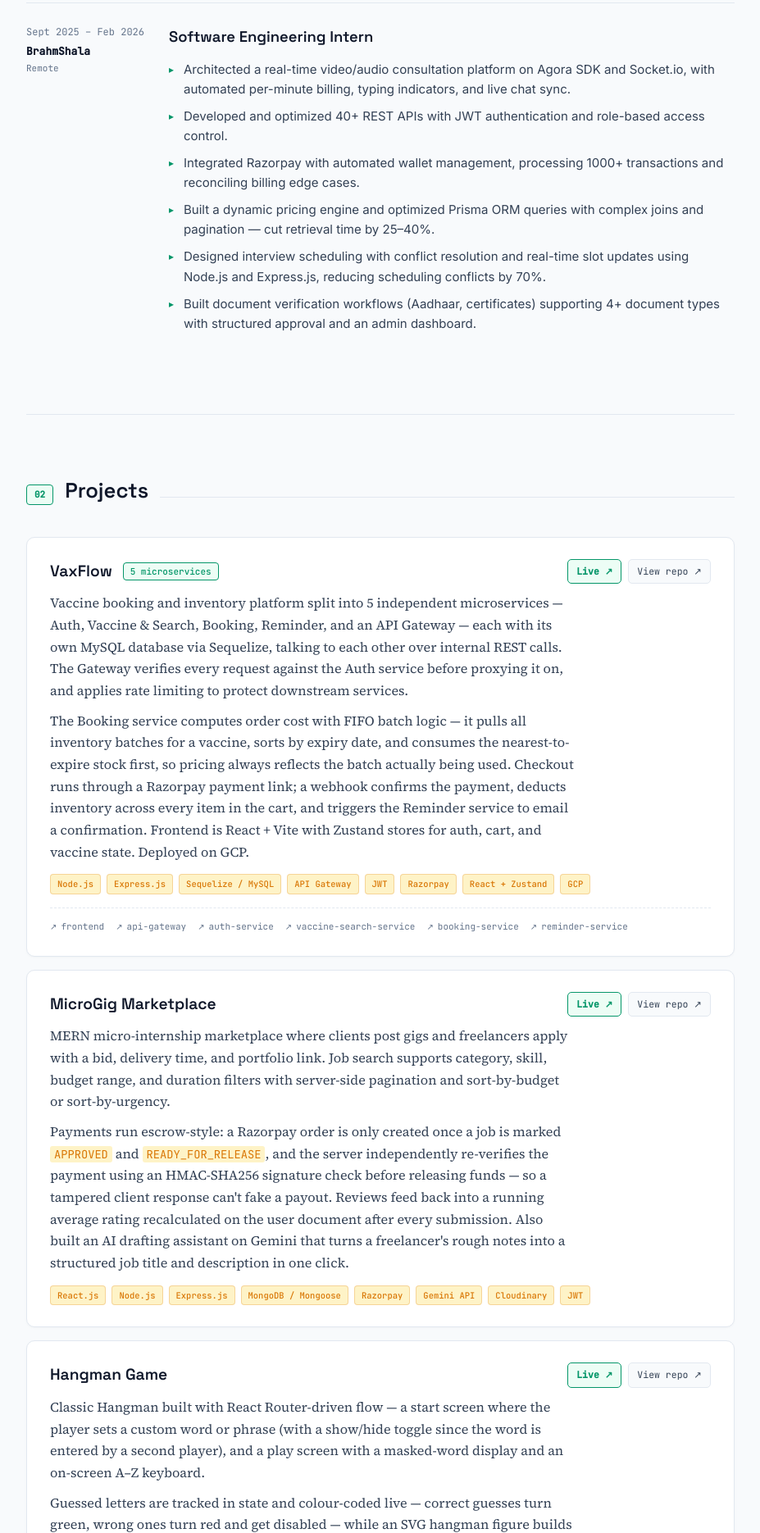
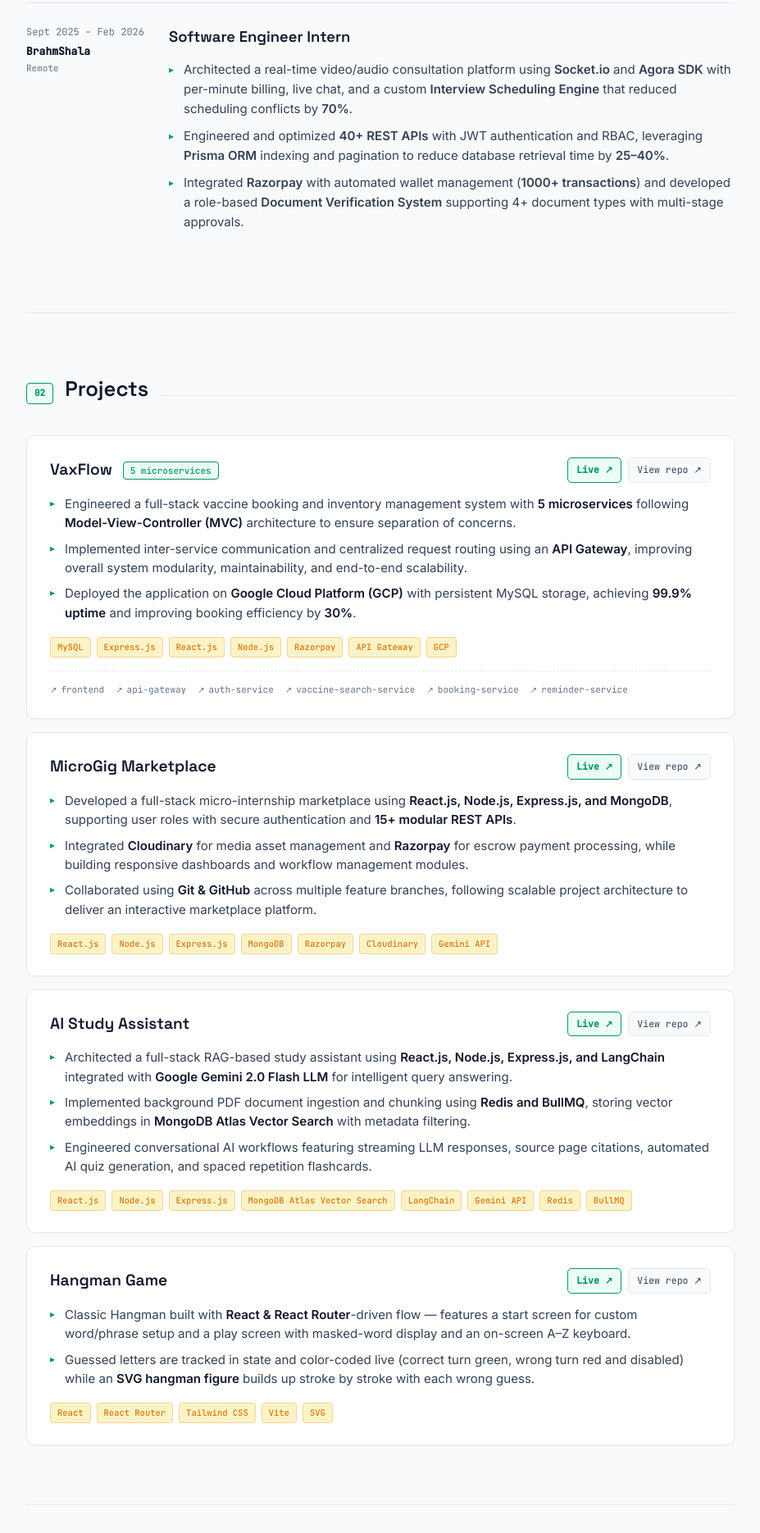
Before and after one commit to Bhallachirag/portfolio, a plain HTML site: page docs/index.html in a window 1280 px wide. Shown: the part 930-2800 px from the top of the page at 82% size, without its empty margins (176-1103 px from the left). Drawn offline with Linux system fonts and the light colour scheme.

Commit message:
Upload Chirag_Bhalla_Resume.pdf and format project descriptions into bullet points

```diff
--- a/docs/index.html
+++ b/docs/index.html
@@ -175,15 +175,39 @@
   .proj-link.live-link:hover{
     background:var(--accent);color:#FFFFFF;
   }
-  .proj-card p{
-    font-family:var(--font-serif);
-    color:var(--text-dim);font-size:1.01rem;line-height:1.65;
-    margin:6px 0 14px;max-width:640px;
+  .proj-bullets{
+    list-style:none;
+    display:flex;
+    flex-direction:column;
+    gap:8px;
+    margin:14px 0 18px;
   }
-  .proj-card p + p{margin-top:-4px;}
-  .proj-card code{
-    font-family:var(--font-mono);font-size:0.85em;color:var(--amber);
-    background:var(--amber-bg);padding:1px 5px;border-radius:3px;
+  .proj-bullets li{
+    position:relative;
+    padding-left:18px;
+    color:var(--text-dim);
+    font-size:0.94rem;
+    line-height:1.55;
+  }
+  .proj-bullets li::before{
+    content:'▸';
+    position:absolute;
+    left:0;
+    color:var(--accent);
+    font-size:12px;
+    top:2px;
+  }
+  .proj-bullets code{
+    font-family:var(--font-mono);
+    font-size:0.85em;
+    color:var(--amber);
+    background:var(--amber-bg);
+    padding:1px 5px;
+    border-radius:3px;
+  }
+  .proj-bullets strong{
+    color:var(--text);
+    font-weight:600;
   }
   .stack{display:flex;flex-wrap:wrap;gap:7px;}
   .stack span{
@@ -267,6 +291,7 @@
       <a href="#projects">projects</a>
       <a href="#skills">skills</a>
       <a href="#contact">contact</a>
+      <a href="Chirag_Bhalla_Resume.pdf" target="_blank" style="color:var(--accent);font-weight:600;">resume ↗</a>
     </nav>
   </div>
 </div>
@@ -286,6 +311,7 @@
     </p>
     <div class="cta-row">
       <a class="btn primary" href="mailto:chiragbhalla.dev@gmail.com">Email me →</a>
+      <a class="btn ghost" href="Chirag_Bhalla_Resume.pdf" target="_blank" style="border-color:var(--accent);color:var(--accent);background:var(--accent-bg);font-weight:600;">📄 Resume / CV ↗</a>
       <a class="btn ghost" href="https://github.com/Bhallachirag" target="_blank">GitHub</a>
       <a class="btn ghost" href="https://www.linkedin.com/in/chirag-bhalla-892a91292" target="_blank">LinkedIn</a>
       <a class="btn ghost" href="tel:+919140358239">+91 91403 58239</a>
@@ -314,14 +340,11 @@
         <span style="color:var(--text-faint);font-size:11px;">Remote</span>
       </div>
       <div>
-        <div class="job-role">Software Engineering Intern</div>
+        <div class="job-role">Software Engineer Intern</div>
         <ul>
-          <li>Architected a real-time video/audio consultation platform on Agora SDK and Socket.io, with automated per-minute billing, typing indicators, and live chat sync.</li>
-          <li>Developed and optimized 40+ REST APIs with JWT authentication and role-based access control.</li>
-          <li>Integrated Razorpay with automated wallet management, processing 1000+ transactions and reconciling billing edge cases.</li>
-          <li>Built a dynamic pricing engine and optimized Prisma ORM queries with complex joins and pagination — cut retrieval time by 25–40%.</li>
-          <li>Designed interview scheduling with conflict resolution and real-time slot updates using Node.js and Express.js, reducing scheduling conflicts by 70%.</li>
-          <li>Built document verification workflows (Aadhaar, certificates) supporting 4+ document types with structured approval and an admin dashboard.</li>
+          <li>Architected a real-time video/audio consultation platform using <strong>Socket.io</strong> and <strong>Agora SDK</strong> with per-minute billing, live chat, and a custom <strong>Interview Scheduling Engine</strong> that reduced scheduling conflicts by <strong>70%</strong>.</li>
+          <li>Engineered and optimized <strong>40+ REST APIs</strong> with JWT authentication and RBAC, leveraging <strong>Prisma ORM</strong> indexing and pagination to reduce database retrieval time by <strong>25–40%</strong>.</li>
+          <li>Integrated <strong>Razorpay</strong> with automated wallet management (<strong>1000+ transactions</strong>) and developed a role-based <strong>Document Verification System</strong> supporting 4+ document types with multi-stage approvals.</li>
         </ul>
       </div>
     </div>
@@ -344,10 +367,13 @@
             <a class="proj-link" href="https://github.com/Bhallachirag/FinalFrontend" target="_blank">View repo ↗</a>
           </div>
         </div>
-        <p>Vaccine booking and inventory platform split into 5 independent microservices — Auth, Vaccine &amp; Search, Booking, Reminder, and an API Gateway — each with its own MySQL database via Sequelize, talking to each other over internal REST calls. The Gateway verifies every request against the Auth service before proxying it on, and applies rate limiting to protect downstream services.</p>
-        <p>The Booking service computes order cost with FIFO batch logic — it pulls all inventory batches for a vaccine, sorts by expiry date, and consumes the nearest-to-expire stock first, so pricing always reflects the batch actually being used. Checkout runs through a Razorpay payment link; a webhook confirms the payment, deducts inventory across every item in the cart, and triggers the Reminder service to email a confirmation. Frontend is React + Vite with Zustand stores for auth, cart, and vaccine state. Deployed on GCP.</p>
+        <ul class="proj-bullets">
+          <li>Engineered a full-stack vaccine booking and inventory management system with <strong>5 microservices</strong> following <strong>Model-View-Controller (MVC)</strong> architecture to ensure separation of concerns.</li>
+          <li>Implemented inter-service communication and centralized request routing using an <strong>API Gateway</strong>, improving overall system modularity, maintainability, and end-to-end scalability.</li>
+          <li>Deployed the application on <strong>Google Cloud Platform (GCP)</strong> with persistent MySQL storage, achieving <strong>99.9% uptime</strong> and improving booking efficiency by <strong>30%</strong>.</li>
+        </ul>
         <div class="stack">
-          <span>Node.js</span><span>Express.js</span><span>Sequelize / MySQL</span><span>API Gateway</span><span>JWT</span><span>Razorpay</span><span>React + Zustand</span><span>GCP</span>
+          <span>MySQL</span><span>Express.js</span><span>React.js</span><span>Node.js</span><span>Razorpay</span><span>API Gateway</span><span>GCP</span>
         </div>
         <div class="repo-row">
           <a href="https://github.com/Bhallachirag/FinalFrontend" target="_blank">frontend</a>
@@ -367,10 +393,31 @@
             <a class="proj-link" href="https://github.com/Bhallachirag/MicroGig" target="_blank">View repo ↗</a>
           </div>
         </div>
-        <p>MERN micro-internship marketplace where clients post gigs and freelancers apply with a bid, delivery time, and portfolio link. Job search supports category, skill, budget range, and duration filters with server-side pagination and sort-by-budget or sort-by-urgency.</p>
-        <p>Payments run escrow-style: a Razorpay order is only created once a job is marked <code>APPROVED</code> and <code>READY_FOR_RELEASE</code>, and the server independently re-verifies the payment using an HMAC-SHA256 signature check before releasing funds — so a tampered client response can't fake a payout. Reviews feed back into a running average rating recalculated on the user document after every submission. Also built an AI drafting assistant on Gemini that turns a freelancer's rough notes into a structured job title and description in one click.</p>
+        <ul class="proj-bullets">
+          <li>Developed a full-stack micro-internship marketplace using <strong>React.js, Node.js, Express.js, and MongoDB</strong>, supporting user roles with secure authentication and <strong>15+ modular REST APIs</strong>.</li>
+          <li>Integrated <strong>Cloudinary</strong> for media asset management and <strong>Razorpay</strong> for escrow payment processing, while building responsive dashboards and workflow management modules.</li>
+          <li>Collaborated using <strong>Git &amp; GitHub</strong> across multiple feature branches, following scalable project architecture to deliver an interactive marketplace platform.</li>
+        </ul>
         <div class="stack">
-          <span>React.js</span><span>Node.js</span><span>Express.js</span><span>MongoDB / Mongoose</span><span>Razorpay</span><span>Gemini API</span><span>Cloudinary</span><span>JWT</span>
+          <span>React.js</span><span>Node.js</span><span>Express.js</span><span>MongoDB</span><span>Razorpay</span><span>Cloudinary</span><span>Gemini API</span>
+        </div>
+      </div>
+
+      <div class="proj-card">
+        <div class="proj-top">
+          <h3>AI Study Assistant</h3>
+          <div class="proj-link-group">
+            <a class="proj-link live-link" href="https://ai-study-assistant-nu-drab.vercel.app/" target="_blank">Live ↗</a>
+            <a class="proj-link" href="https://github.com/Bhallachirag/ai-study-assistant" target="_blank">View repo ↗</a>
+          </div>
+        </div>
+        <ul class="proj-bullets">
+          <li>Architected a full-stack RAG-based study assistant using <strong>React.js, Node.js, Express.js, and LangChain</strong> integrated with <strong>Google Gemini 2.0 Flash LLM</strong> for intelligent query answering.</li>
+          <li>Implemented background PDF document ingestion and chunking using <strong>Redis and BullMQ</strong>, storing vector embeddings in <strong>MongoDB Atlas Vector Search</strong> with metadata filtering.</li>
+          <li>Engineered conversational AI workflows featuring streaming LLM responses, source page citations, automated AI quiz generation, and spaced repetition flashcards.</li>
+        </ul>
+        <div class="stack">
+          <span>React.js</span><span>Node.js</span><span>Express.js</span><span>MongoDB Atlas Vector Search</span><span>LangChain</span><span>Gemini API</span><span>Redis</span><span>BullMQ</span>
         </div>
       </div>
 
@@ -382,25 +429,12 @@
             <a class="proj-link" href="https://github.com/Bhallachirag/HangmanGame" target="_blank">View repo ↗</a>
           </div>
         </div>
-        <p>Classic Hangman built with React Router-driven flow — a start screen where the player sets a custom word or phrase (with a show/hide toggle since the word is entered by a second player), and a play screen with a masked-word display and an on-screen A–Z keyboard.</p>
-        <p>Guessed letters are tracked in state and colour-coded live — correct guesses turn green, wrong ones turn red and get disabled — while an SVG hangman figure builds up stroke by stroke with each wrong guess, driven off the same guess count as the rest of the game logic.</p>
+        <ul class="proj-bullets">
+          <li>Classic Hangman built with <strong>React &amp; React Router</strong>-driven flow — features a start screen for custom word/phrase setup and a play screen with masked-word display and an on-screen A–Z keyboard.</li>
+          <li>Guessed letters are tracked in state and color-coded live (correct turn green, wrong turn red and disabled) while an <strong>SVG hangman figure</strong> builds up stroke by stroke with each wrong guess.</li>
+        </ul>
         <div class="stack">
           <span>React</span><span>React Router</span><span>Tailwind CSS</span><span>Vite</span><span>SVG</span>
-        </div>
-      </div>
-
-      <div class="proj-card">
-        <div class="proj-top">
-          <h3>AI Study Assistant</h3>
-          <div class="proj-link-group">
-            <a class="proj-link live-link" href="https://ai-study-assistant-nu-drab.vercel.app/" target="_blank">Live ↗</a>
-            <a class="proj-link" href="https://github.com/Bhallachirag/ai-study-assistant" target="_blank">View repo ↗</a>
-          </div>
-        </div>
-        <p>A RAG-based study app — upload PDFs and ask grounded questions about them instead of scrolling through pages. Uploaded PDFs are queued to a background worker (Redis + BullMQ) that chunks the text, generates embeddings with Gemini's <code>text-embedding-004</code>, and stores them in MongoDB Atlas Vector Search, keeping the upload request itself fast instead of blocking on processing.</p>
-        <p>A question gets embedded, matched against a user's own documents via vector similarity, and answered by Gemini 2.0 Flash through a LangChain retrieval chain, streamed back token-by-token with page-number citations pointing at the source PDF. On top of the core Q&amp;A, it can also turn a document into an AI-generated quiz with scoring, or flashcards that follow SM-2 spaced repetition — with a progress dashboard that tracks weak topics across everything a user has studied.</p>
-        <div class="stack">
-          <span>React</span><span>Node.js</span><span>Express.js</span><span>MongoDB Atlas Vector Search</span><span>LangChain</span><span>Gemini API</span><span>Redis / BullMQ</span><span>JWT</span>
         </div>
       </div>
     </div>
@@ -417,31 +451,23 @@
     <div class="skill-grid">
       <div class="skill-group">
         <div class="g-label">Languages</div>
-        <div class="g-items"><span>Python</span><span>C/C++</span><span>SQL</span><span>JavaScript</span><span>HTML/CSS</span></div>
+        <div class="g-items"><span>C/C++</span><span>Python</span><span>JavaScript (ES6+)</span><span>SQL</span><span>HTML5/CSS3</span></div>
       </div>
       <div class="skill-group">
-        <div class="g-label">Databases &amp; Cloud</div>
-        <div class="g-items"><span>PostgreSQL</span><span>MongoDB</span><span>MongoDB Atlas Vector Search</span><span>MySQL</span><span>Redis</span><span>GCP</span><span>AWS</span></div>
+        <div class="g-label">Databases &amp; Vector Tools</div>
+        <div class="g-items"><span>MongoDB</span><span>MongoDB Atlas Vector Search</span><span>MySQL</span><span>PostgreSQL</span><span>Redis</span><span>BullMQ</span></div>
       </div>
       <div class="skill-group">
-        <div class="g-label">AI / RAG</div>
-        <div class="g-items"><span>LangChain</span><span>Google Gemini API</span><span>RAG Pipelines</span><span>Embeddings</span><span>Vector Search</span><span>BullMQ</span></div>
+        <div class="g-label">Frameworks &amp; AI</div>
+        <div class="g-items"><span>React.js</span><span>Node.js</span><span>Express.js</span><span>LangChain</span><span>Prisma ORM</span><span>Socket.io</span><span>Tailwind CSS</span></div>
       </div>
       <div class="skill-group">
-        <div class="g-label">Frameworks &amp; Libraries</div>
-        <div class="g-items"><span>Node.js</span><span>Express.js</span><span>React.js</span><span>Prisma ORM</span><span>Mongoose</span><span>Socket.io</span><span>Tailwind CSS</span><span>EJS</span></div>
+        <div class="g-label">Developer Tools &amp; Cloud</div>
+        <div class="g-items"><span>Git</span><span>GitHub</span><span>Postman</span><span>Docker</span><span>Vercel</span><span>Render</span><span>Google Cloud Platform (GCP)</span></div>
       </div>
       <div class="skill-group">
-        <div class="g-label">Real-time &amp; APIs</div>
-        <div class="g-items"><span>Agora SDK</span><span>Socket.io</span><span>Razorpay</span><span>REST APIs</span><span>WebSockets</span><span>JWT</span></div>
-      </div>
-      <div class="skill-group">
-        <div class="g-label">Developer Tools</div>
-        <div class="g-items"><span>Git</span><span>GitHub</span><span>Docker</span><span>VS Code</span><span>Postman</span><span>Vite</span><span>Vercel</span><span>Render</span></div>
-      </div>
-      <div class="skill-group">
-        <div class="g-label">Core Subjects</div>
-        <div class="g-items"><span>DSA</span><span>DBMS</span><span>Computer Networks</span><span>OOPS</span><span>Operating Systems</span></div>
+        <div class="g-label">Core Concepts</div>
+        <div class="g-items"><span>RAG Pipelines</span><span>Vector Embeddings</span><span>LLM Integration</span><span>REST APIs</span><span>WebSockets</span><span>Microservices</span><span>MVC</span><span>RBAC</span><span>JWT</span><span>DSA</span><span>DBMS</span><span>OOP</span><span>OS</span><span>CN</span></div>
       </div>
     </div>
   </section>
@@ -450,23 +476,23 @@
   <section>
     <div class="sec-head">
       <span class="tag">04</span>
-      <h2>Achievements</h2>
+      <h2>Coding Profiles &amp; Achievements</h2>
       <div class="rule"></div>
     </div>
     <div class="ach-list">
       <div class="ach">
-        <div class="ach-left"><span class="ach-badge">Knight · 1869</span><span class="ach-text">Solved <strong>400+</strong> DSA problems on LeetCode</span></div>
+        <div class="ach-left"><span class="ach-badge">Knight · 1869</span><span class="ach-text"><strong>LeetCode:</strong> Solved <strong>400+</strong> DSA problems.</span></div>
         <a class="ach-link" href="https://leetcode.com/u/chiragbhalla73/" target="_blank">Profile ↗</a>
       </div>
       <div class="ach">
-        <div class="ach-left"><span class="ach-badge">Codolio</span><span class="ach-text">Solved <strong>700+</strong> DSA problems across LeetCode, Codeforces &amp; CodeChef</span></div>
+        <div class="ach-left"><span class="ach-badge">Codolio</span><span class="ach-text"><strong>Codolio:</strong> Solved <strong>700+</strong> DSA problems across LeetCode, Codeforces, CodeChef &amp; GeeksforGeeks.</span></div>
         <a class="ach-link" href="https://codolio.com/profile/chiragbhalla" target="_blank">Profile ↗</a>
       </div>
       <div class="ach">
-        <div class="ach-left"><span class="ach-badge">Rank 10</span><span class="ach-text">IIIT Ranchi Intra-College Competitive Programming Contest <strong>(team of 3)</strong></span></div>
+        <div class="ach-left"><span class="ach-badge">Rank 2</span><span class="ach-text">Led a team to <strong>2nd Place</strong> in the IIIT Ranchi internal selection hackathon for <strong>SIH 2025</strong>.</span></div>
       </div>
       <div class="ach">
-        <div class="ach-left"><span class="ach-badge">Rank 2</span><span class="ach-text">IIIT Ranchi internal selection hackathon for <strong>SIH 2025</strong> — team lead</span></div>
+        <div class="ach-left"><span class="ach-badge">Rank 10</span><span class="ach-text">Ranked <strong>10th</strong> (team of 3) in IIIT Ranchi Intra-College Competitive Programming Contest.</span></div>
       </div>
     </div>
   </section>
@@ -477,6 +503,7 @@
     <p>Open to internships and full-time roles in backend and full-stack engineering. Fastest way to reach me is email.</p>
     <div class="cta-row">
       <a class="btn primary" href="mailto:chiragbhalla.dev@gmail.com">chiragbhalla.dev@gmail.com</a>
+      <a class="btn ghost" href="Chirag_Bhalla_Resume.pdf" target="_blank" style="border-color:var(--accent);color:var(--accent);background:var(--accent-bg);font-weight:600;">📄 View Resume PDF ↗</a>
       <a class="btn ghost" href="tel:+919140358239">+91 91403 58239</a>
     </div>
   </section>
```
Also changed, not shown: 1 other file.
